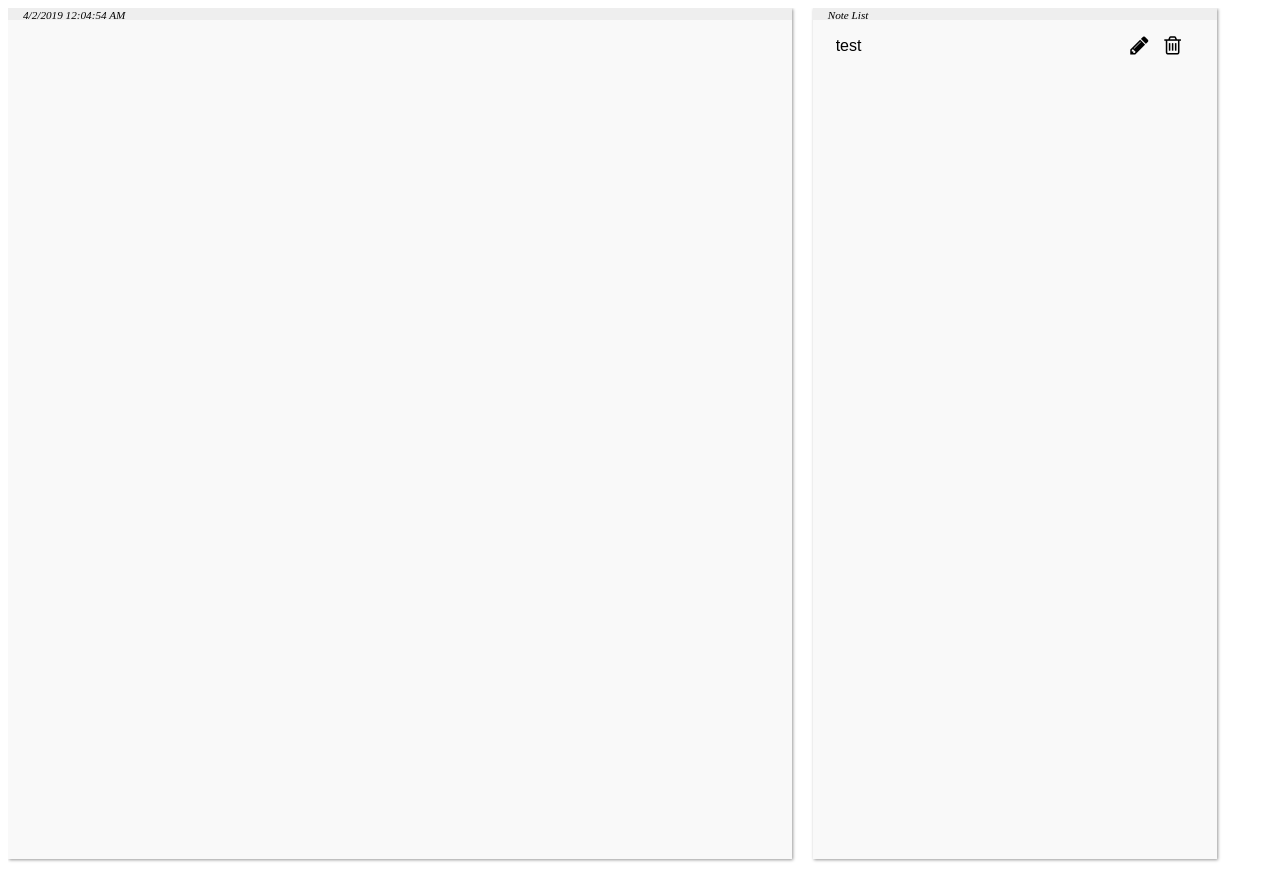
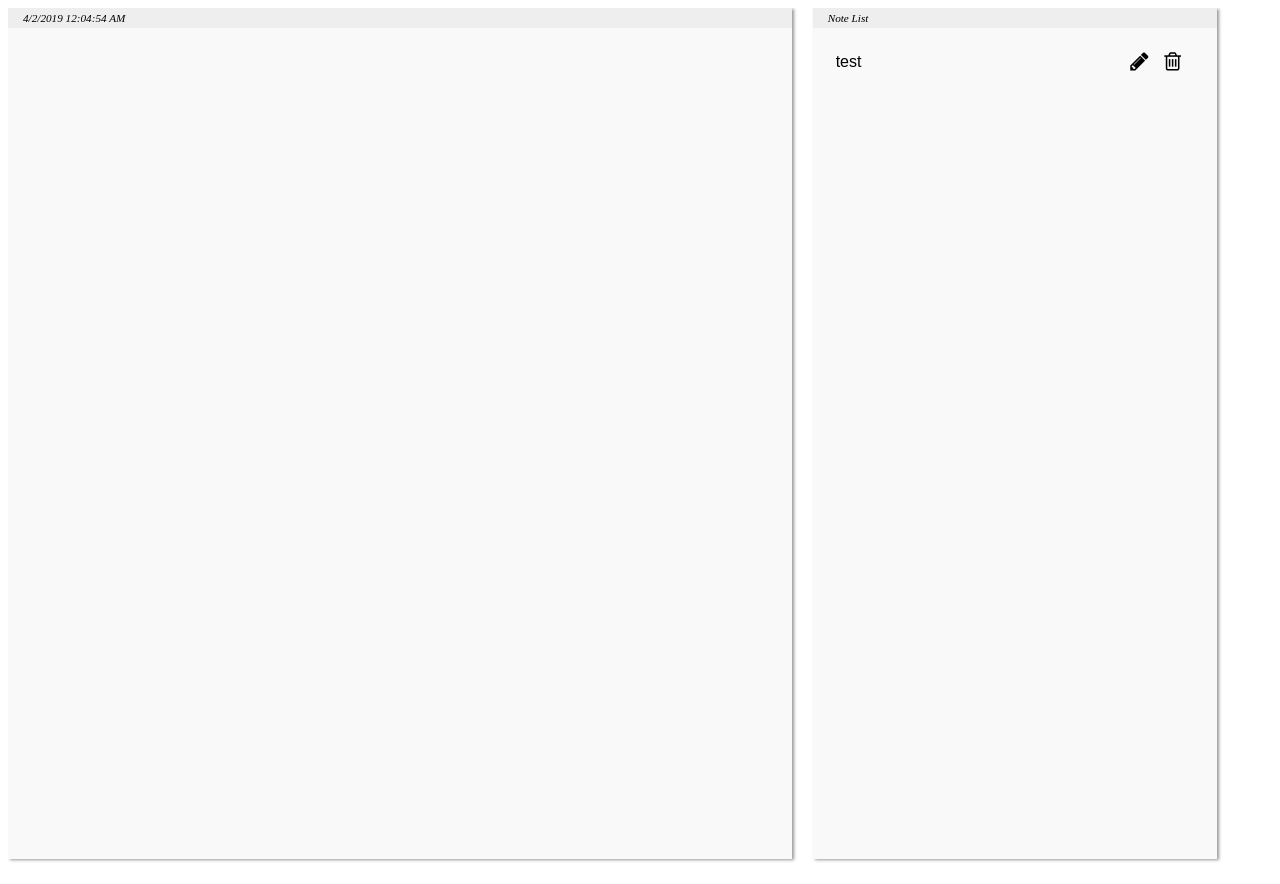
Before and after one commit to BertNik/docs, a PHP site: page / in a window 1280 px wide. Run offline with PHP 8.4, Linux system fonts and the light colour scheme; data that the repository does not hold is empty; some libraries are stand-ins or nearby versions.

Commit message:
style changes

```diff
--- a/static/css/custom.css
+++ b/static/css/custom.css
@@ -48,7 +48,7 @@
 
 .note, .note_list {
     background: #eee;
-    box-shadow: #999 1px 1px 3px;
+    box-shadow: #999 2px 1px 3px;
     margin-right: 21px;
     height: 53%;
     position: relative;
@@ -195,7 +195,7 @@
 }
 
 .date {
-    top: 1px;
+    top: 4px;
     left: 0;
     padding: 15px;
     font-size: 0.7em;
@@ -225,8 +225,8 @@
     font-family: 'Source Sans Pro', sans-serif;
     border: none;
     box-shadow: none;
-    margin: 0px;
-    padding: 10px 20px 10px;
+    margin: 8px 0 0 0;
+    padding: 18px 20px 10px;
     min-height: 300px;
     background: #f9f9f9;
     list-style: none;
```
